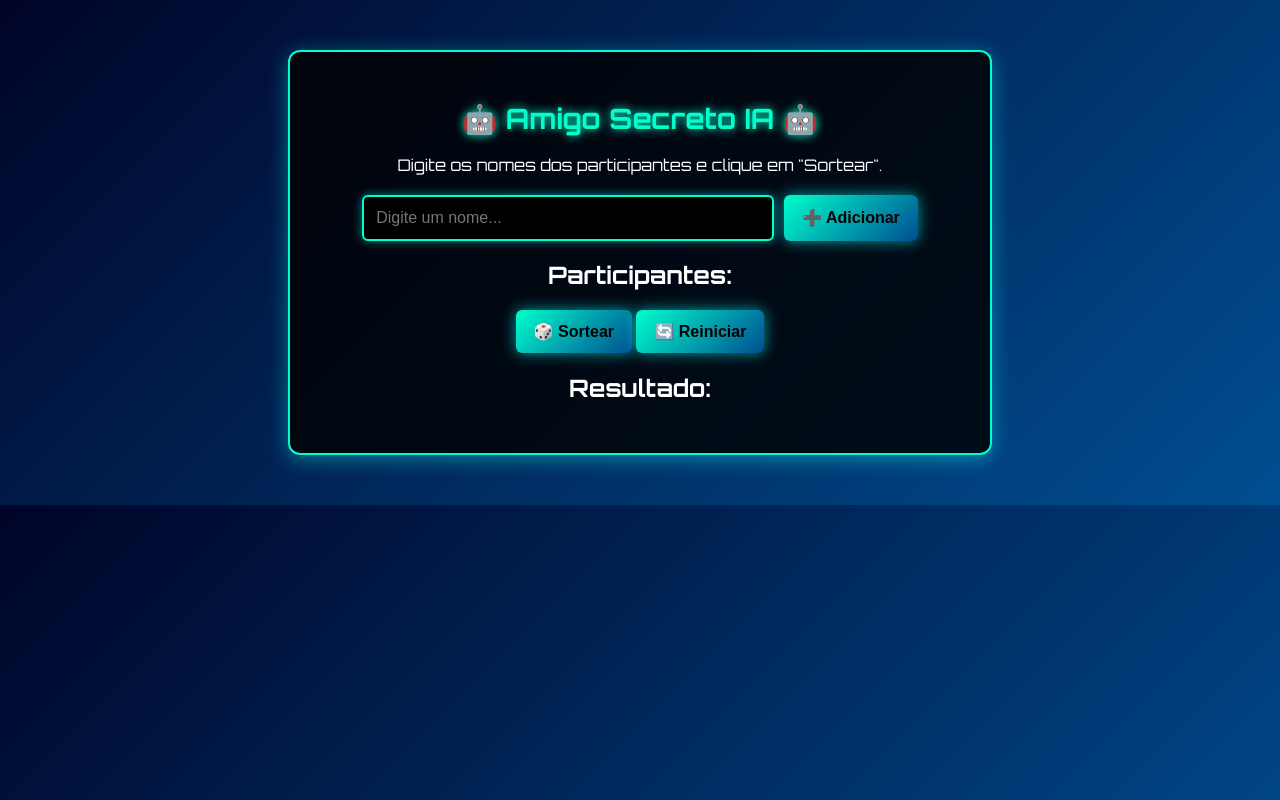
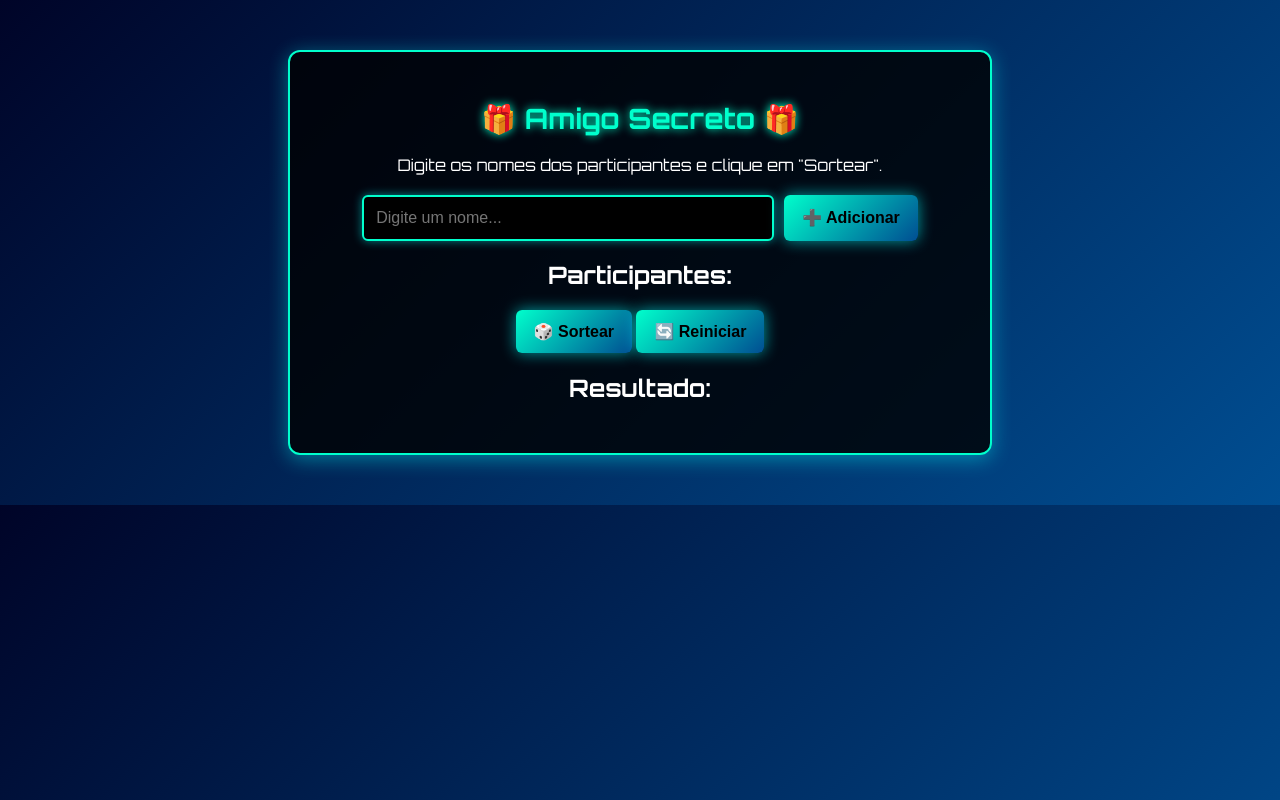
Before and after one commit to fabigatti74/Projeto-data-science-lojas, a plain HTML site: page index.html in a window 1280 px wide. Drawn offline with Linux system fonts and the light colour scheme.

Commit message:
Correção do título para 'Amigo Secreto'

```diff
--- a/index.html
+++ b/index.html
@@ -8,7 +8,7 @@
 </head>
 <body>
     <div class="container">
-        <h1>🤖 Amigo Secreto IA 🤖</h1>
+        <h1>🎁 Amigo Secreto 🎁</h1>
         <p>Digite os nomes dos participantes e clique em "Sortear".</p>
 
         <div class="input-group">
```
